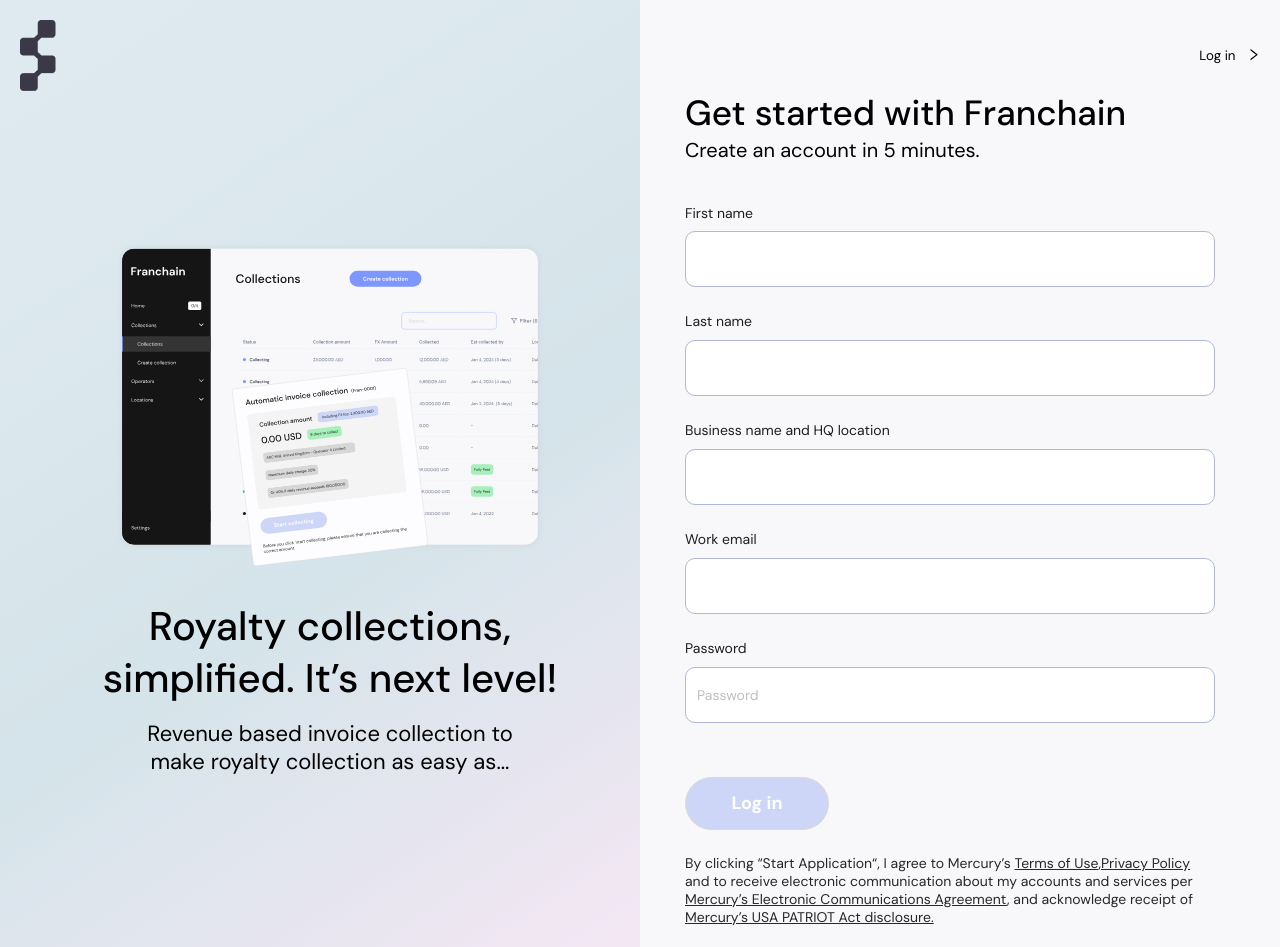
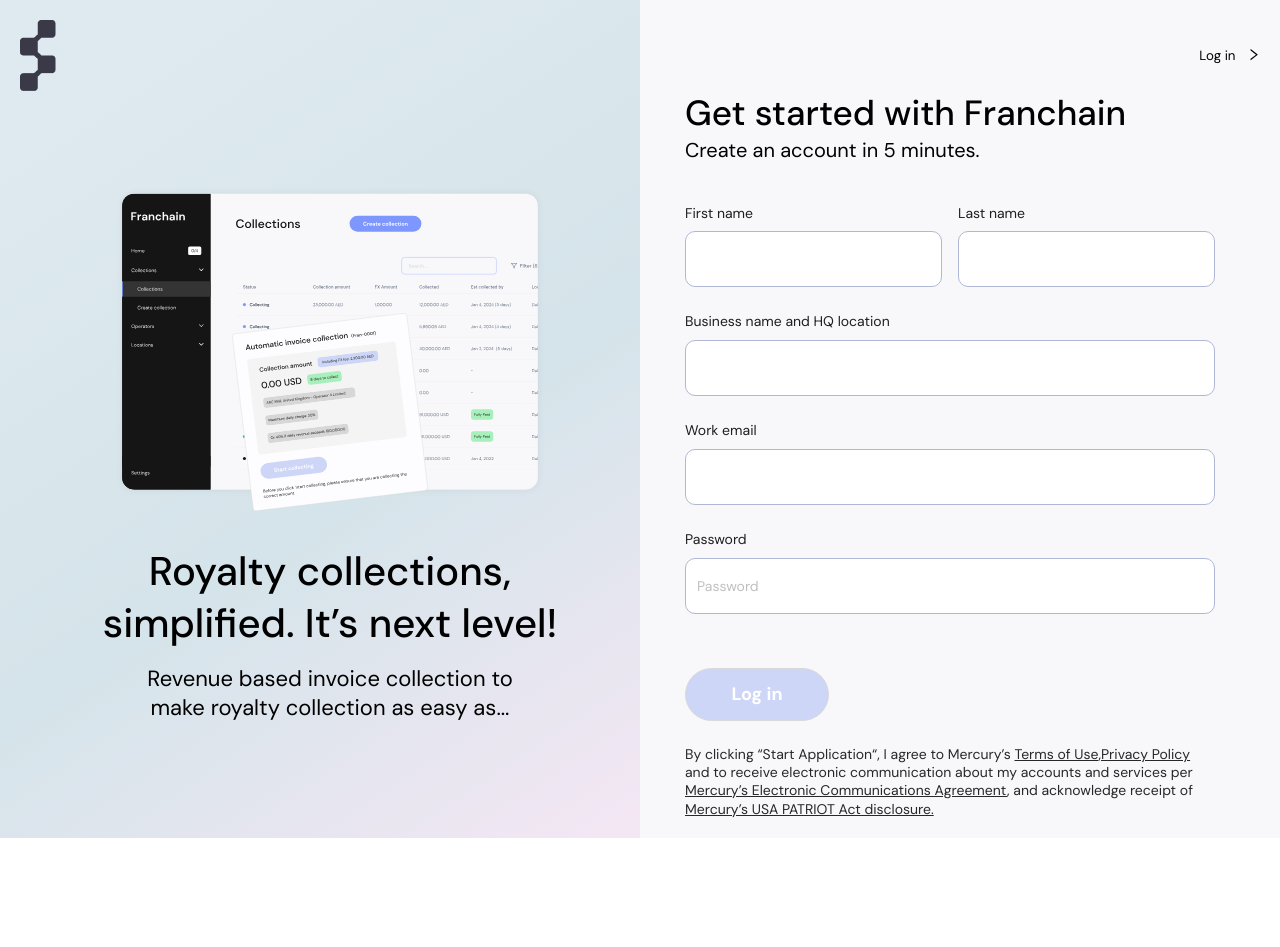
Before and after one commit to aliansari2566/FRANCHAIN, a React (Create React App) app: page / in a window 1280 px wide. After the commit the page ends 838 px from the top, so only its background shows below. Built offline with nearby package versions, Linux system fonts and the light colour scheme.

Commit message:
Update index.jsx

```diff
--- a/src/pages/Signup/index.jsx
+++ b/src/pages/Signup/index.jsx
@@ -1,4 +1,4 @@
-import React, { useState }from "react";
+import React, { useState } from "react";
 import { Button, Form, Input, Col, Row, message } from "antd";
 
 import { DynamicHeader } from "../../components/DynamicHeader";
@@ -29,7 +29,7 @@
     <>
       <div className="Signup">
         <div className="content-container">
-          <DynamicHeader buttonText="Log in"/>
+          <DynamicHeader buttonText="Log in" />
           <Row justify="center" className="container-row">
             <Col className="SignupLeft" xs={24} sm={24} md={12} lg={12} xl={12}>
               <div className="SignupLeftcontent">
@@ -62,6 +62,9 @@
                   onFinish={onFinish}
                   onValuesChange={handleValuesChange}
                 >
+                  <Row gutter={[16, 16]}>
+                    <Col xs={24} sm={24} md={12} lg={12} xl={12}>
+                      <div  >
                         <Form.Item
                           label="First name"
                           name="firstname"
@@ -69,6 +72,10 @@
                         >
                           <Input className="SignupInput" />
                         </Form.Item>
+                      </div>
+                    </Col>
+                    <Col xs={24} sm={24} md={12} lg={12} xl={12}>
+                      <div  >
                         <Form.Item
                           label="Last name"
                           name="lastname"
@@ -76,6 +83,11 @@
                         >
                           <Input className="SignupInput" />
                         </Form.Item>
+                      </div>
+                    </Col>
+                  </Row>
+
+
                   <Form.Item
                     label="Business name and HQ location"
                     name="business"
@@ -106,13 +118,13 @@
                       min: 12, message: "Password must be at least 12 characters"
                     }]}
                   >
-                    <Input  type="password"className="SignupInput" placeholder="Password" />
+                    <Input type="password" className="SignupInput" placeholder="Password" />
 
                   </Form.Item>
 
 
                   <Form.Item className="btn-item">
-                    <Button type="primary" htmlType="submit" className="Signup-form-button"     disabled={isButtonDisabled}>
+                    <Button type="primary" htmlType="submit" className="Signup-form-button" disabled={isButtonDisabled}>
                       Log in
                     </Button>
                   </Form.Item>
```
Lines whose indentation alone changed are shown as unchanged.
